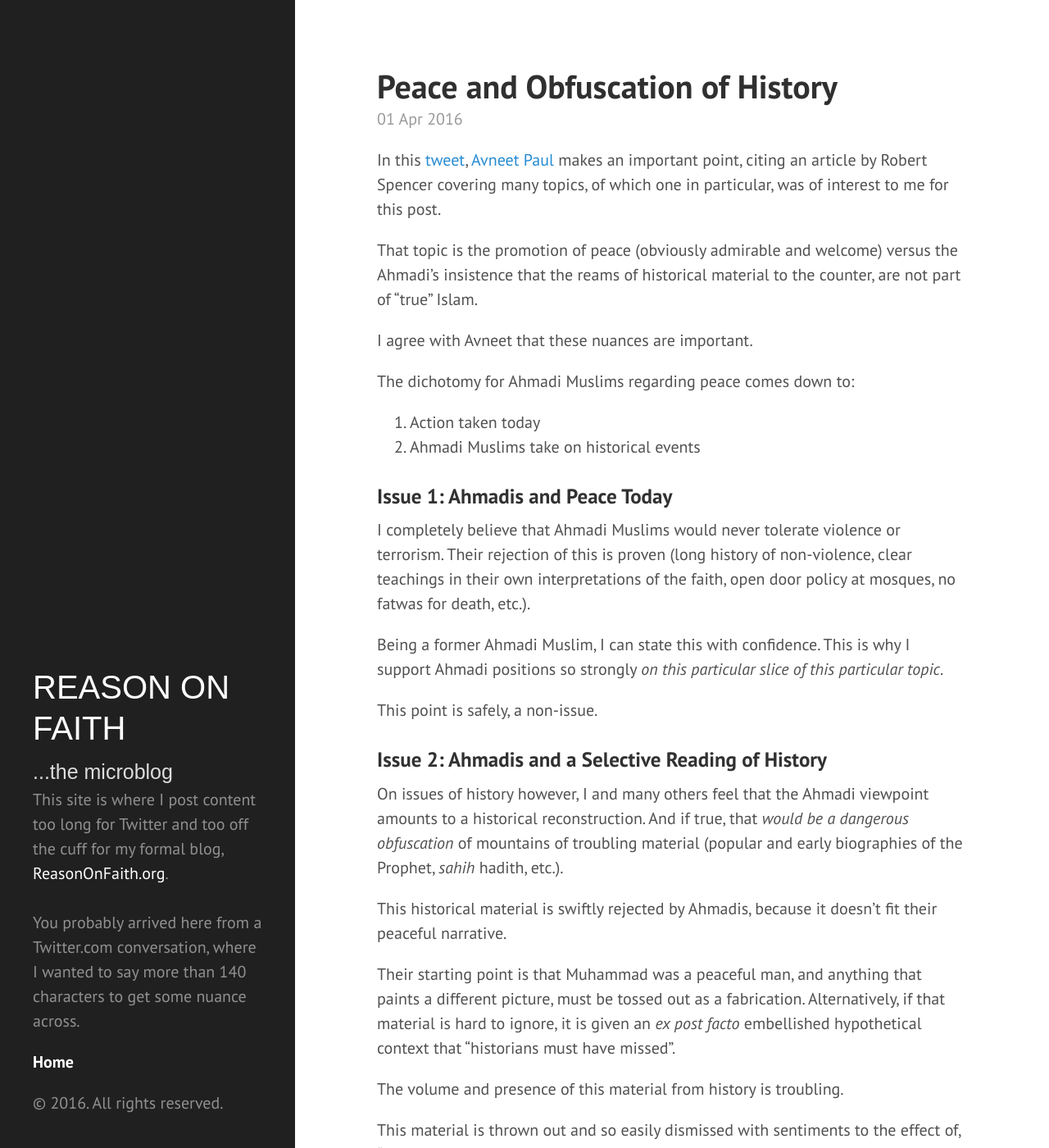
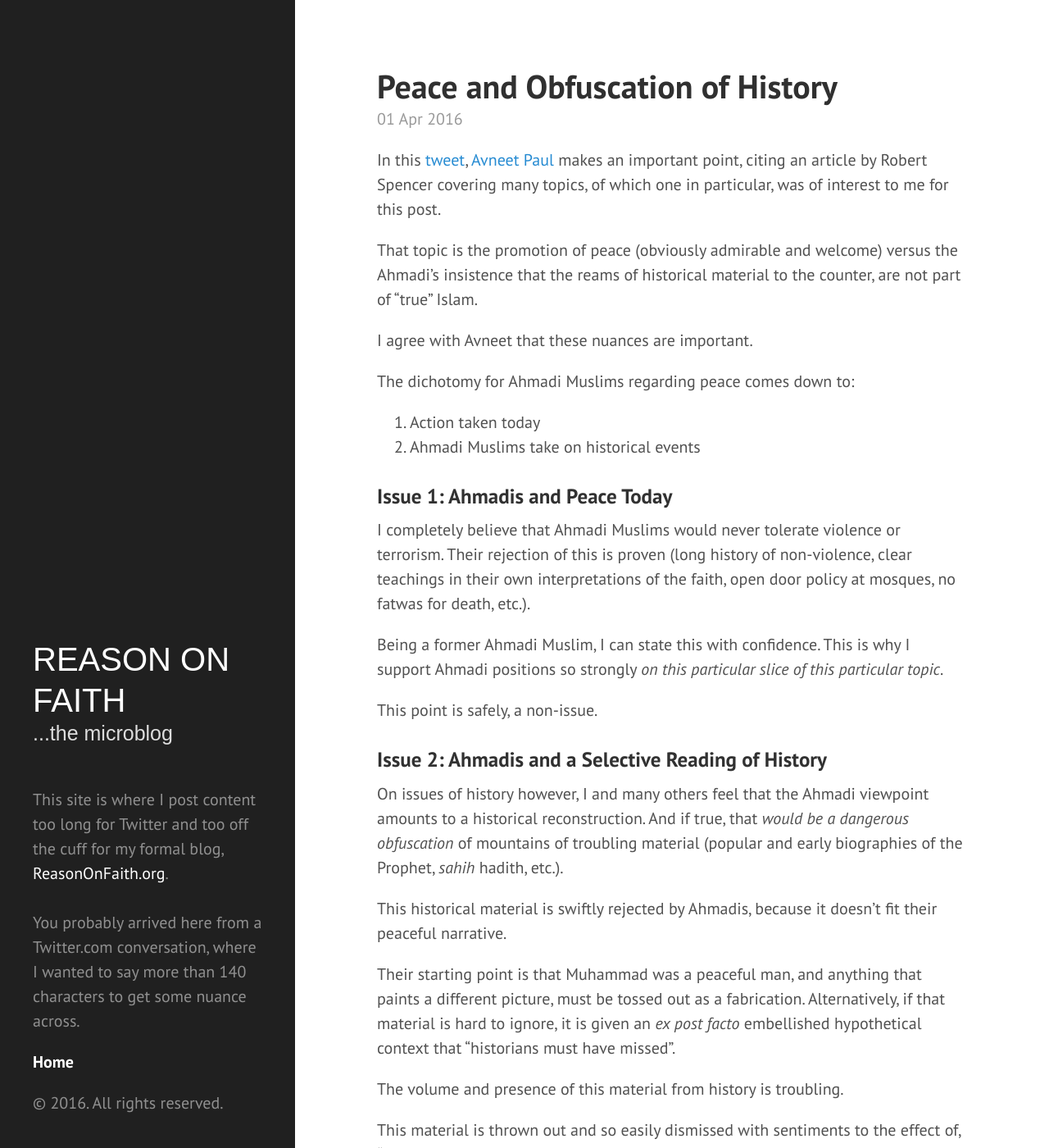
Before and after one commit to ReasonOnFaith/ReasonOnFaith.github.io, a Jekyll site: the page built from index.html, in a window 1280 px wide and 1400 px high. Shown: the whole window at 82% size. Built offline with Jekyll 4.4.1, drawn with Linux system fonts in a browser that asks for light colours; the list of posts is cut into pages by our own code.

Commit message:
no message

```diff
--- a/_includes/sidebar.html
+++ b/_includes/sidebar.html
@@ -2,7 +2,7 @@
   <div class="container sidebar-sticky">
     <div class="sidebar-about">
       <h1>{{ site.title }}</h1>
-      <div class="sidebar-subtitle">{{ site.subtitle }}</div>
+      <h2>{{ site.subtitle }}</h2>
       <p class="lead">{{ site.description }}</p>
     </div>
 
--- a/public/css/hyde.css
+++ b/public/css/hyde.css
@@ -79,14 +79,16 @@ html {
 .sidebar-about h1 {
   color: #fff;
   margin-top: 0;
+  margin-bottom: 0;
   font-family: "nimbus-sans-condensed", sans-serif;
   font-size: 2.0em;
   font-weight: 400;
 }
 
-.sidebar-subtitle {
+.sidebar-about h2 {
   color: #ddd;
   margin-top: 0;
+  margin-bottom: 2em;
   font-family: "nimbus-sans-condensed", sans-serif;
   font-size: 1.25em;
   font-weight: 300;
```
